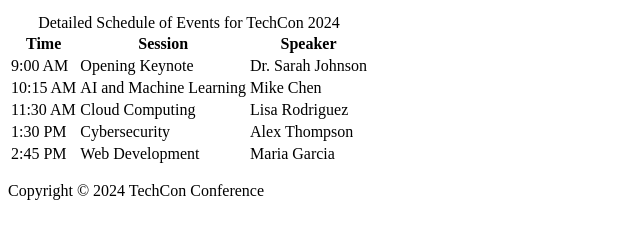
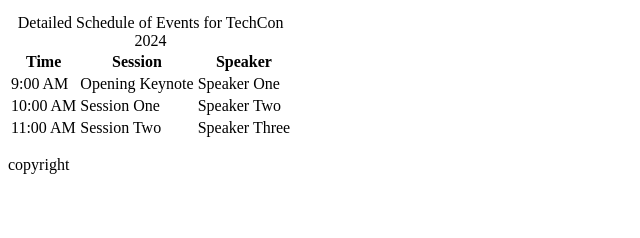
Before and after one commit to missuniverse535/TechCon_HTML, a plain HTML site: page techcon_website/schedule.html in a window 1280 px wide. Shown: the part 154-392 px from the top of the page, without its empty margins (0-640 px from the left). Drawn offline with Linux system fonts and the light colour scheme.

Commit message:
Update schedule.html

```diff
--- a/techcon_website/schedule.html
+++ b/techcon_website/schedule.html
@@ -2,7 +2,6 @@
 <html lang="en">
 <head>
     <meta charset="UTF-8">
-    <meta name="viewport" content="width=device-width, initial-scale=1.0">
     <title>Schedule for TechCon 2024</title>
 </head>
 <body>
@@ -32,32 +31,24 @@
                 <tr>
                     <td>9:00 AM</td>
                     <td>Opening Keynote</td>
-                    <td>Dr. Sarah Johnson</td>
+                    <td>Speaker One</td>
                 </tr>
                 <tr>
-                    <td>10:15 AM</td>
-                    <td>AI and Machine Learning</td>
-                    <td>Mike Chen</td>
+                    <td>10:00 AM</td>
+                    <td>Session One</td>
+                    <td>Speaker Two</td>
                 </tr>
                 <tr>
-                    <td>11:30 AM</td>
-                    <td>Cloud Computing</td>
-                    <td>Lisa Rodriguez</td>
-                </tr>
-                <tr>
-                    <td>1:30 PM</td>
-                    <td>Cybersecurity</td>
-                    <td>Alex Thompson</td>
-                </tr>
-                <tr>
-                    <td>2:45 PM</td>
-                    <td>Web Development</td>
-                    <td>Maria Garcia</td>
+                    <td>11:00 AM</td>
+                    <td>Session Two</td>
+                    <td>Speaker Three</td>
                 </tr>
             </tbody>
         </table>
     </main>
 
     <footer>
-    <p>Copyright © 2024 TechCon Conference</p>
-</footer>
+        <p>copyright</p>
+    </footer>
+</body>
+</html>
```
